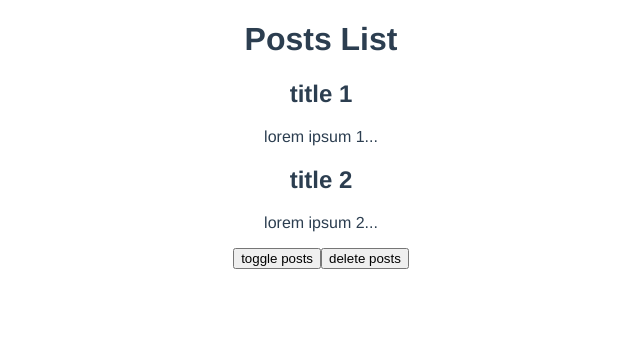
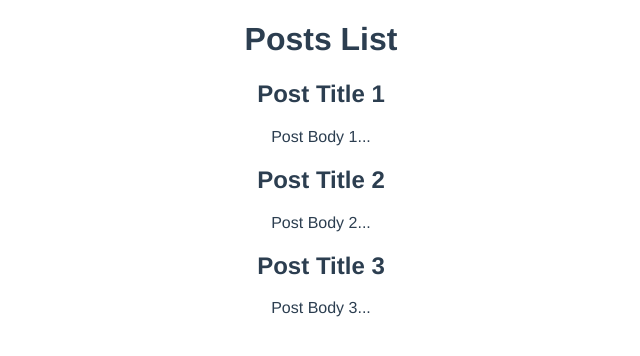
Before and after one commit to r1d3rzz/composition-api, a Vue app: page / in a window 1280 px wide. Shown: the top 356 px of the page, without its empty margins (319-959 px from the left). Built offline with nearby package versions, Linux system fonts and the light colour scheme; data requests are answered from the project's data file.

Commit message:
fetch api using async await

```diff
--- /dev/null
+++ b/database/db.json
@@ -0,0 +1,19 @@
+{
+  "posts": [
+    {
+      "id": 1,
+      "title": "Post Title 1",
+      "body": "Post Body 1"
+    },
+    {
+      "id": 2,
+      "title": "Post Title 2",
+      "body": "Post Body 2"
+    },
+    {
+      "id": 3,
+      "title": "Post Title 3",
+      "body": "Post Body 3"
+    }
+  ]
+}
--- a/package.json
+++ b/package.json
@@ -4,7 +4,8 @@
   "private": true,
   "scripts": {
     "serve": "vue-cli-service serve",
-    "build": "vue-cli-service build"
+    "build": "vue-cli-service build",
+    "dev": "json-server -w database/db.json"
   },
   "dependencies": {
     "core-js": "^3.8.3",
--- a/src/components/PostLists.vue
+++ b/src/components/PostLists.vue
@@ -1,22 +1,17 @@
 <template>
+  <h1>Posts List</h1>
   <div v-for="post in posts" :key="post.id">
     <SinglePost :post="post" />
   </div>
 </template>
 
 <script>
-import { onMounted, onUnmounted, onUpdated } from "@vue/runtime-core";
 import SinglePost from "../components/SinglePost";
 export default {
   props: ["posts"],
   components: {
     SinglePost,
   },
-  setup() {
-    onMounted(() => console.log("component mounted"));
-    onUnmounted(() => console.log("component unmounted"));
-    onUpdated(() => console.log("component updated"));
-  },
 };
 </script>
 
--- a/src/views/HomeView.vue
+++ b/src/views/HomeView.vue
@@ -1,12 +1,12 @@
 <template>
   <div class="home">
-    <h1>Posts List</h1>
-
-    <div v-if="showPosts">
+    <div v-if="error">
+      {{ error }}
+    </div>
+    <div v-if="posts.length > 0">
       <PostLists :posts="posts" />
     </div>
-    <button @click="showPosts = !showPosts">toggle posts</button>
-    <button @click="posts.pop()">delete posts</button>
+    <div v-else>loading...</div>
   </div>
 </template>
 
@@ -19,16 +19,25 @@
     PostLists,
   },
   setup() {
-    let showPosts = ref(true);
-    let posts = ref([
-      {
-        title: "title 1",
-        body: "lorem ipsum 1 Lorem ipsum dolor sit amet consectetur adipisicing elit. Cupiditate praesentium voluptatem nobis eius odio doloribus aliquam ex ut in quos.",
-      },
-      { title: "title 2", body: "lorem ipsum 2" },
-    ]);
+    let posts = ref([]);
+    let error = ref("");
 
-    return { posts, showPosts };
+    let load = async () => {
+      try {
+        let response = await fetch("http://localhost:3000/posts");
+        if (response.status === 404) {
+          throw new Error("URL NOT FOUND");
+        }
+        let data = await response.json();
+        posts.value = data;
+      } catch (err) {
+        error.value = err.message;
+      }
+    };
+
+    load();
+
+    return { posts, error };
   },
 };
 </script>
```
